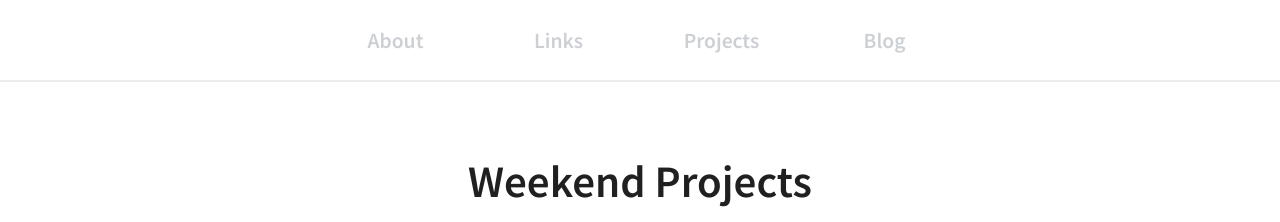
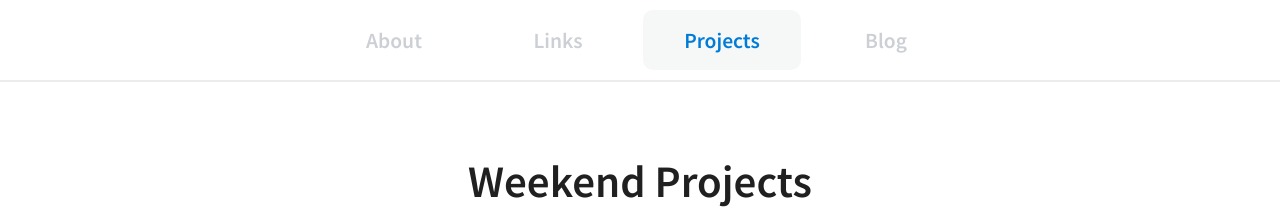
Before and after one commit to rskhor/website, a Jekyll site: the page built from projects.html, in a window 1280 px wide. Shown: the top 222 px of the page. Built offline with Jekyll 4.4.1, drawn with Linux system fonts in a browser that asks for light colours.

Commit message:
Fix nav bar

```diff
--- a/_includes/header-bar.html
+++ b/_includes/header-bar.html
@@ -4,13 +4,21 @@
 <ul class="header-bar-list">
 {% for button in site.data.sitemap %}
   <li>
-    <a href="{{ button.endpoint }}" class="header-bar-button"
-      {% if page.url == "/" and button.endpoint == "/about" %}class="header-bar-button header-bar-about-selector"{% endif %}
-      {% if page.url contains '/links.html' and button.endpoint contains '/links' %}class="header-bar-links-selector"{% endif %}
-      {% if page.url contains "/projects" and button.endpoint == "/projects" %}class="header-bar-projects-selector"{% endif %}
-      {% if page.url contains "/blog" and button.endpoint contains "/blog" %}class="header-bar-blog-selector"{% endif %}
+    <a href="{{ button.endpoint }}"
+      {% if page.url == "/" and button.endpoint == "/" %}
+        class="header-bar-button header-bar-about-selector"
+      {% elsif page.url contains '/links.html' and button.endpoint contains '/links' %}
+        class="header-bar-button header-bar-links-selector"
+      {% elsif page.url contains "/projects" and button.endpoint == "/projects" %}
+        class="header-bar-button header-bar-projects-selector"
+      {% elsif page.url contains "/blog" and button.endpoint contains "/blog" %}
+        class="header-bar-button header-bar-blog-selector"
+      {% else %}
+        class="header-bar-button"
+      {% endif %}
     >
       {{ button.section }}
+
     </a>
   </li>
 {% endfor %}
--- a/_sass/header-bar.scss
+++ b/_sass/header-bar.scss
@@ -18,7 +18,7 @@
 
 .header-bar-button {
   height: 60px;
-  width: 161px;
+  width: 158px;
 
   display: flex;
   justify-content: center;
```
